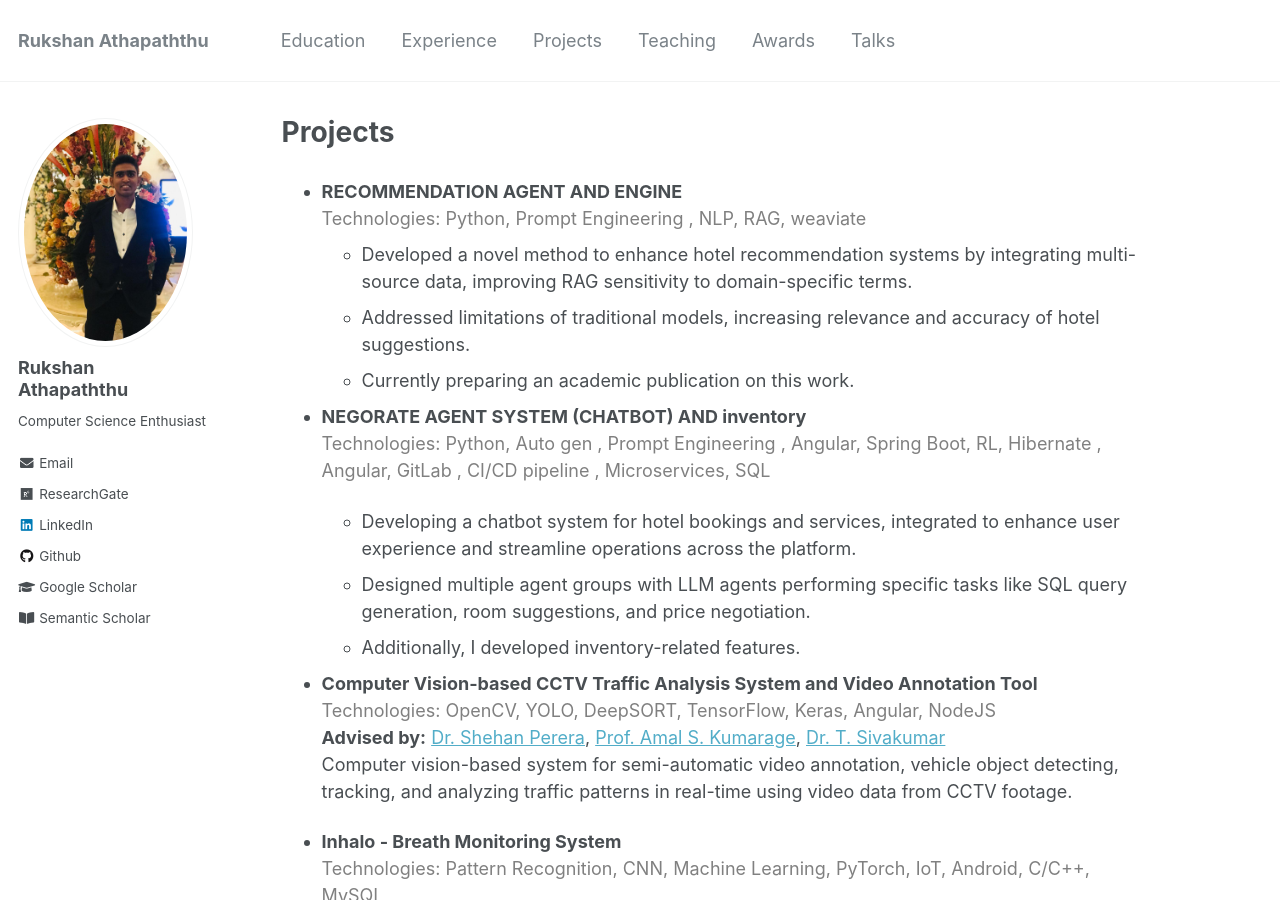
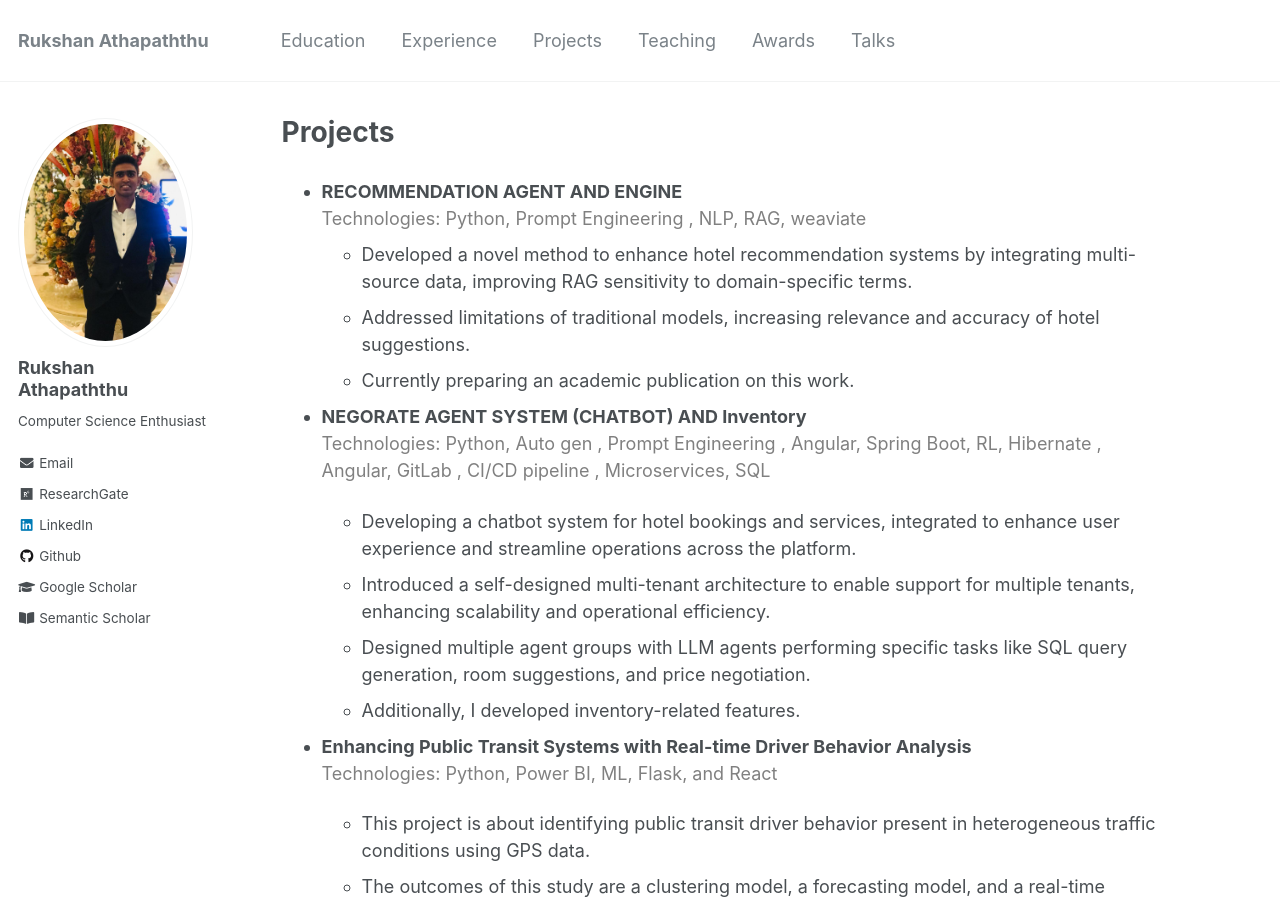
Before and after one commit to athapaththuamsrb/athapathtuamsrb.github.io, a Jekyll site: the page built from _pages/projects.md, in a window 1280 px wide and 900 px high. Built offline with Jekyll 4.4.1, drawn with Linux system fonts in a browser that asks for light colours; some of the changed text lies outside the part shown.

Commit message:
update projects

```diff
--- a/_pages/projects.md
+++ b/_pages/projects.md
@@ -10,17 +10,20 @@ author_profile: true
   - Developed a novel method to enhance hotel recommendation systems by integrating multi-source data, improving RAG sensitivity to domain-specific terms.
   - Addressed limitations of traditional models, increasing relevance and accuracy of hotel suggestions.
   - Currently preparing an academic publication on this work.
-- **NEGORATE AGENT SYSTEM (CHATBOT) AND inventory**
+- **NEGORATE AGENT SYSTEM (CHATBOT) AND Inventory**
   <span style="color:gray;">Technologies: Python, Auto gen , Prompt Engineering , Angular, Spring Boot, RL, Hibernate , Angular, GitLab , CI/CD pipeline , Microservices, SQL</span>
 
   - Developing a chatbot system for hotel bookings and services, integrated to enhance user experience and streamline operations across the platform.
+  - Introduced a self-designed multi-tenant architecture to enable support for multiple tenants, enhancing scalability and operational efficiency.
   - Designed multiple agent groups with LLM agents performing specific tasks like SQL query generation, room suggestions, and price negotiation.
   - Additionally, I developed inventory-related features.
 
-- **Computer Vision-based CCTV Traffic Analysis System and Video Annotation Tool**
-  <span style="color:gray;">Technologies: OpenCV, YOLO, DeepSORT, TensorFlow, Keras, Angular, NodeJS</span>
-  **Advised by:** [Dr. Shehan Perera](https://uom.lk/staff/Perera.AS), [Prof. Amal S. Kumarage](https://uom.lk/staff/Kumarage.KAS), [Dr. T. Sivakumar](https://uom.lk/staff/Sivakumar.T)
-  Computer vision-based system for semi-automatic video annotation, vehicle object detecting, tracking, and analyzing traffic patterns in real-time using video data from CCTV footage.
+- **Enhancing Public Transit Systems with Real-time Driver Behavior Analysis**
+  <span style="color:gray;">Technologies: Python, Power BI, ML, Flask, and React</span>
+
+  - This project is about identifying public transit driver behavior present in heterogeneous traffic conditions using GPS data.
+  - The outcomes of this study are a clustering model, a forecasting model, and a real-time driver behavior dashboard.
+  - Contributed to all phases of this study.
 
 - **Inhalo - Breath Monitoring System**
   <span style="color:gray;">Technologies: Pattern Recognition, CNN, Machine Learning, PyTorch, IoT, Android, C/C++, MySQL</span>
```
